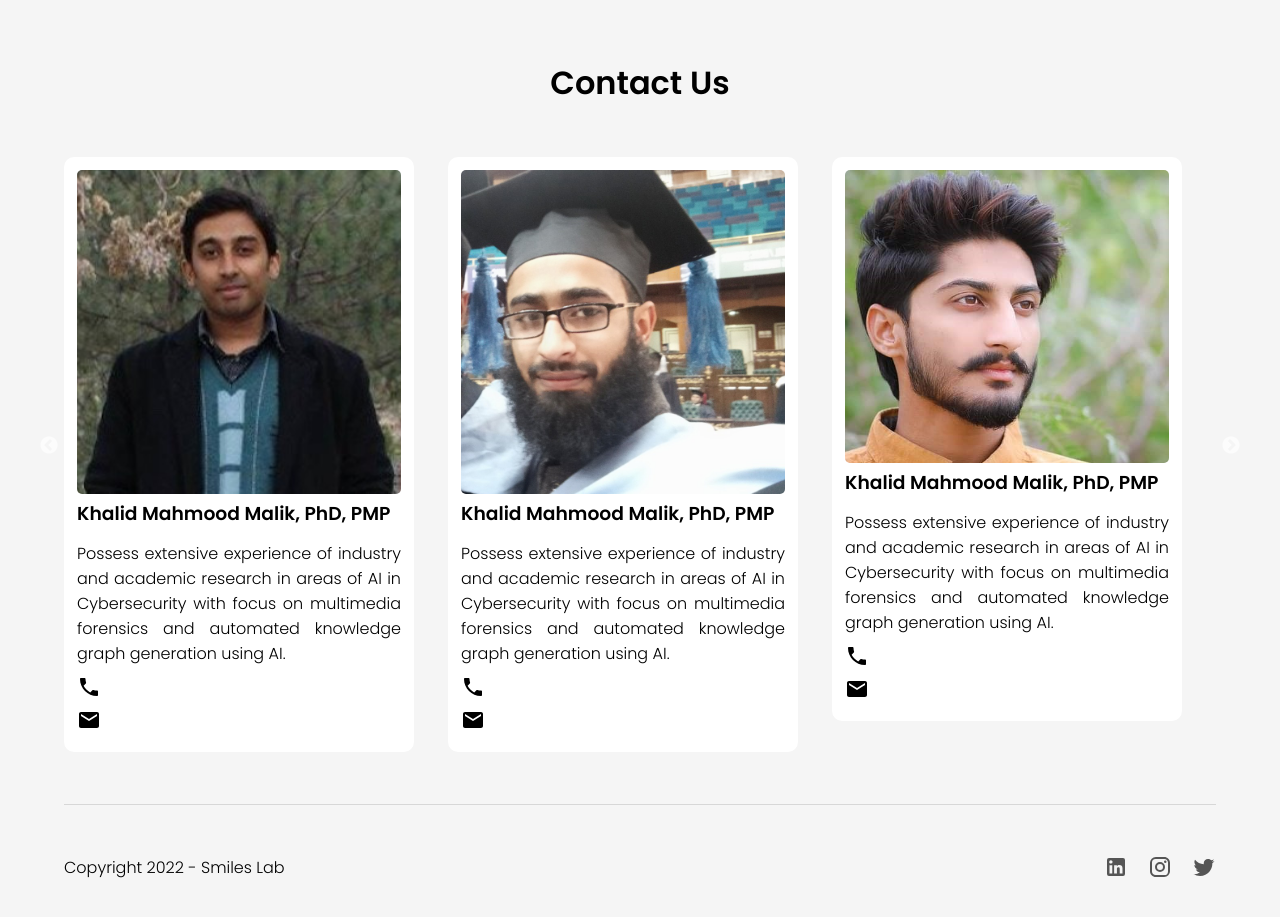
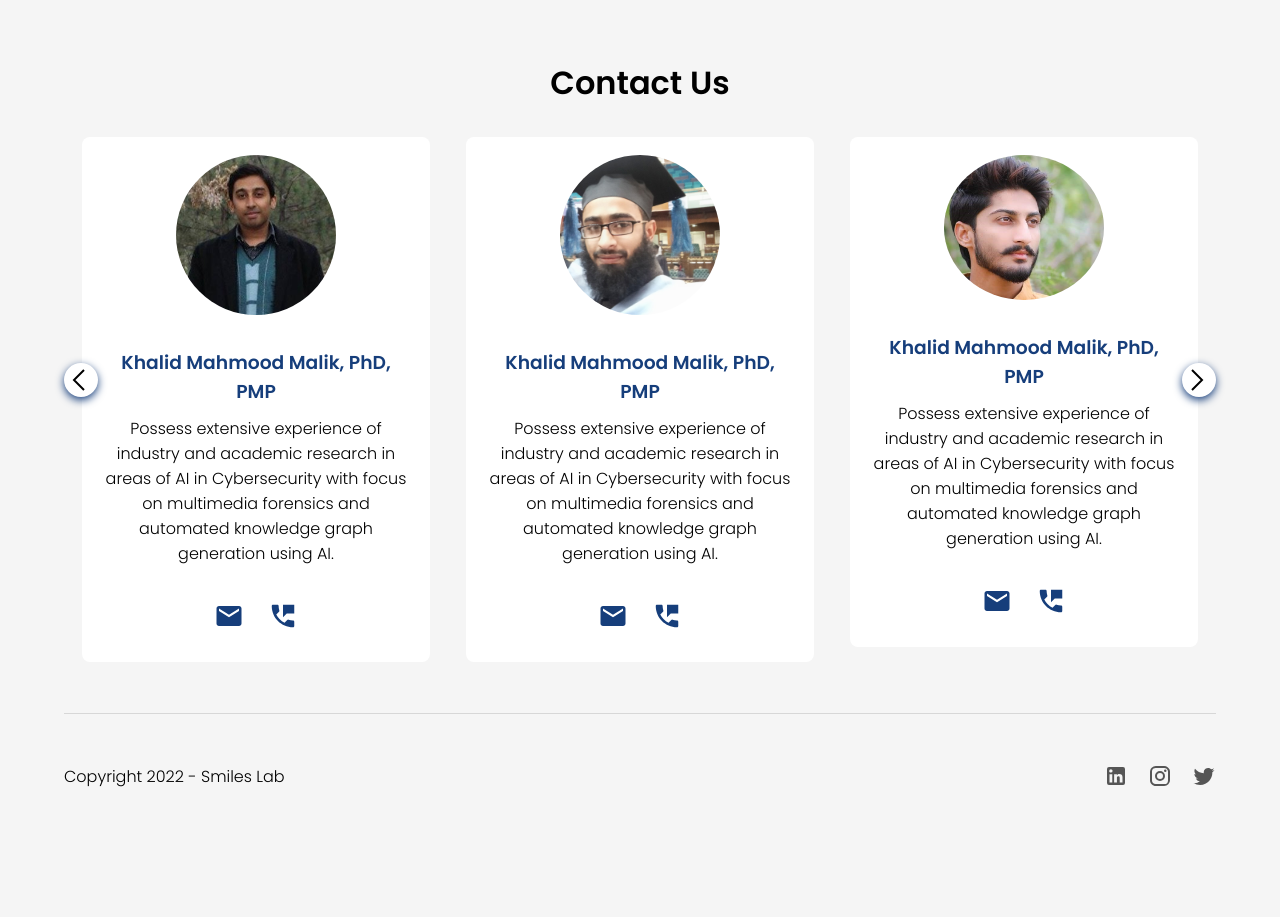
Before and after one commit to MariaAsiif/scan-project, a React (Create React App) app: page / in a window 1280 px wide. Shown: the part 2280-3197 px from the top of the page. After the commit the page ends 3125 px from the top, so only its background shows below. Built offline with nearby package versions, Linux system fonts and the light colour scheme.

Commit message:
set the css of carousel

```diff
--- a/src/components/ContactUs.css
+++ b/src/components/ContactUs.css
@@ -10,10 +10,12 @@
   margin-top: 20px;
   transition: all 0.3s;
 }
+
 .contact-card:hover {
   box-shadow: 1px 1px 8px rgba(0, 0, 0, 0.25);
 }
-.contact-card > img {
+
+.contact-card>img {
   width: 100%;
   height: auto;
   align-self: center;
@@ -22,7 +24,7 @@
   object-fit: cover;
 }
 
-.contact-card > h3 {
+.contact-card>h3 {
   margin-block: 5px;
 }
 
@@ -60,7 +62,7 @@
   color: #000;
 }
 
-.info-group > div {
+.info-group>div {
   display: flex;
   align-items: center;
   gap: 10px;
@@ -72,3 +74,61 @@
   color: #2b283a;
   padding-right: 20px;
 }
+
+.Prev_arrow,
+.Next_arrow {
+  position: absolute;
+  top: 43%;
+  z-index: 2;
+  background: white;
+  font-size: 24px;
+  border-radius: 50%;
+  padding: 3px;
+  filter: drop-shadow(0px 3px 4px #163E7B);
+  cursor: pointer;
+  width: 34px;
+  height: 34px;
+}
+
+
+.Next_arrow {
+  right: 0;
+}
+
+.wrapper {
+  height: 100%;
+  margin: 0px 18px;
+  position: relative;
+  border-radius: 0.5rem;
+  background: white;
+  padding: 18px
+    /* box-shadow: 0 0 12px -5px rgba(0, 0, 0, 0.75); */
+}
+
+.wrapper img {
+  width: 160px;
+  margin: 0 auto;
+  border-radius: 50%;
+}
+
+.info-section {
+  margin-top: 33px;
+  text-align: center;
+}
+
+.info-section h3 {
+  margin-bottom: 10px;
+  text-align: center;
+  color: #163E7B;
+}
+
+.contact-section {
+  text-align: center;
+  margin-top: 33px;
+}
+
+.contact-section a {
+  color: #163E7B;
+  font-size: 30px;
+  margin: 0 12px;
+}
--- a/src/components/ContactUs.jsx
+++ b/src/components/ContactUs.jsx
@@ -12,28 +12,45 @@ import PhoneIcon from "@mui/icons-material/Phone";
 // import AliceCarousel from "react-alice-carousel";
 // import "react-alice-carousel/lib/alice-carousel.css";
 import Slider from "react-slick";
+import { IoIosArrowDropleft, IoIosArrowDropright } from "react-icons/io";
+import { GrPrevious, GrNext } from "react-icons/gr";
+import { MdEmail, MdPermPhoneMsg } from "react-icons/md";
 function Contact(props) {
   return (
-    <div className="contact-card">
-      <img src={props.img} alt="person" />
-      <h3>{props.name}</h3>
-      <div className="info-text">
-        <p>{props.info}</p>
+    <div>
+      <div className="wrapper">
+        <div>
+          <img src={props.img} />
+        </div>
+        <div className="info-section">
+          <h3>{props.name}</h3>
+          <p>{props.info}</p>
+        </div>
+        <div className="contact-section">
+          <a href={`mailto:${props.email}`}><MdEmail /></a>
+          <a href={`tel:${props.phone_number}`}><MdPermPhoneMsg /></a>
+        </div>
+
+
       </div>
-      <div className="info-group">
-        <div>
-          <PhoneIcon />
-          <a href={`tel:${props.phone_number}`} className="contact-link">
-            {props.phone_number}
-          </a>
-        </div>
-        <div>
-          <EmailIcon />
-          <a href={`mailto:${props.email}`} className="contact-link">
-            {props.email}
-          </a>
-        </div>
-      </div>
+    </div>
+  );
+}
+
+function SampleNextArrow(props) {
+  const { onClick } = props;
+  return (
+    <div onClick={onClick} className="Next_arrow" >
+      <GrNext />
+    </div>
+  );
+}
+
+function SamplePrevArrow(props) {
+  const { onClick } = props;
+  return (
+    <div onClick={onClick} className="Prev_arrow" >
+      <GrPrevious />
     </div>
   );
 }
@@ -44,10 +61,12 @@ export default function ContactUs() {
     arrows: true,
     dots: false,
     speed: 500,
-    autoplay : true,
-    slidesToShow:3,
+    autoplay: true,
+    slidesToShow: 3,
     slidesToScroll: 1,
     initialSlide: 0,
+    nextArrow: <SampleNextArrow />,
+    prevArrow: <SamplePrevArrow />,
     responsive: [
       {
         breakpoint: 1200,
@@ -133,6 +152,7 @@ export default function ContactUs() {
         <Slider {...settings}  >
           {infoData.map((info, index) => (
             <Contact
+              key={index}
               img={info.img}
               name="Khalid Mahmood Malik, PhD, PMP"
               info="Possess extensive experience of industry and academic research in areas of
@@ -141,6 +161,8 @@ export default function ContactUs() {
               email="mahmood@oakland.edu"
             />
 
+
+
           ))}
 
         </Slider>
```
